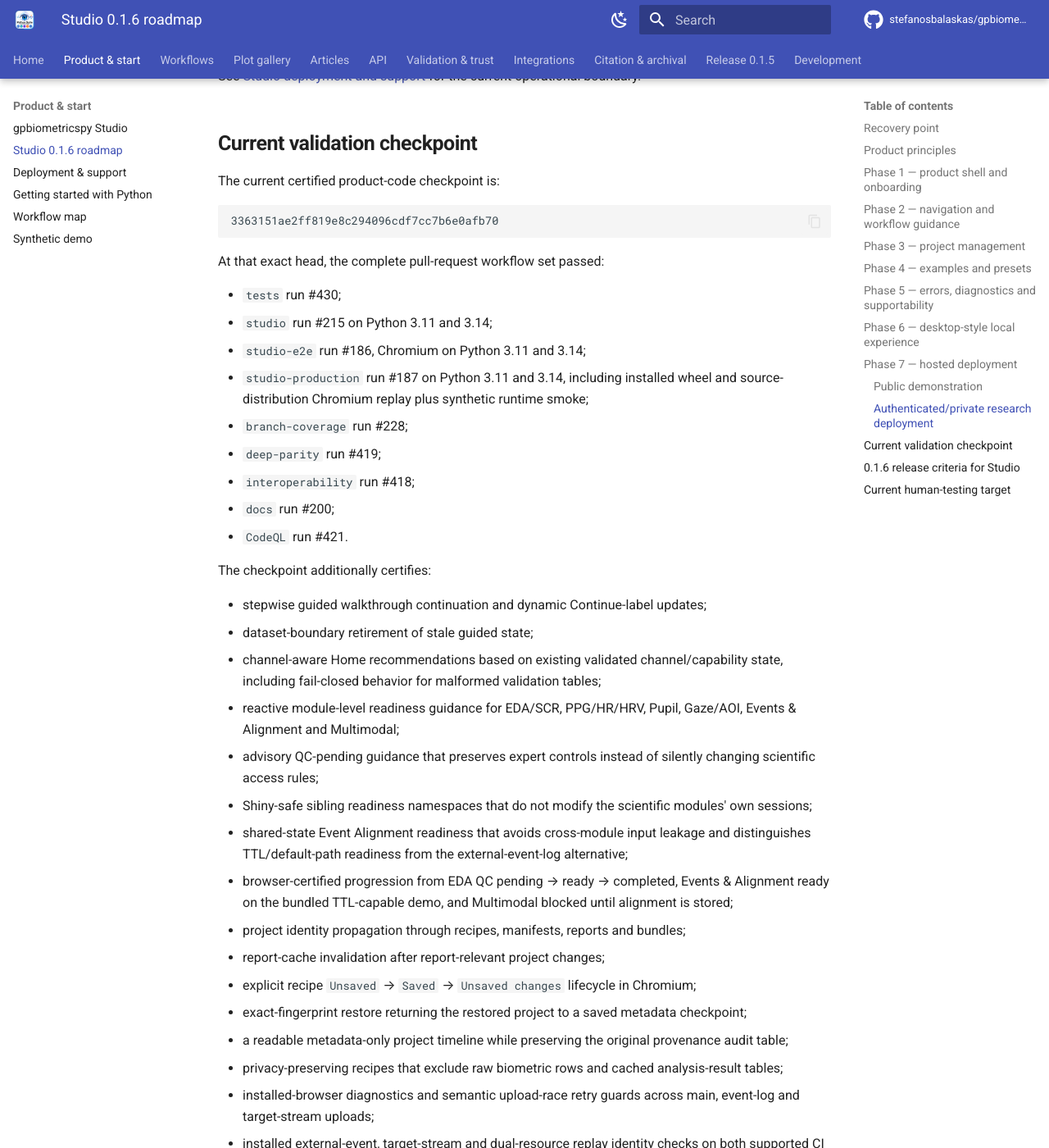
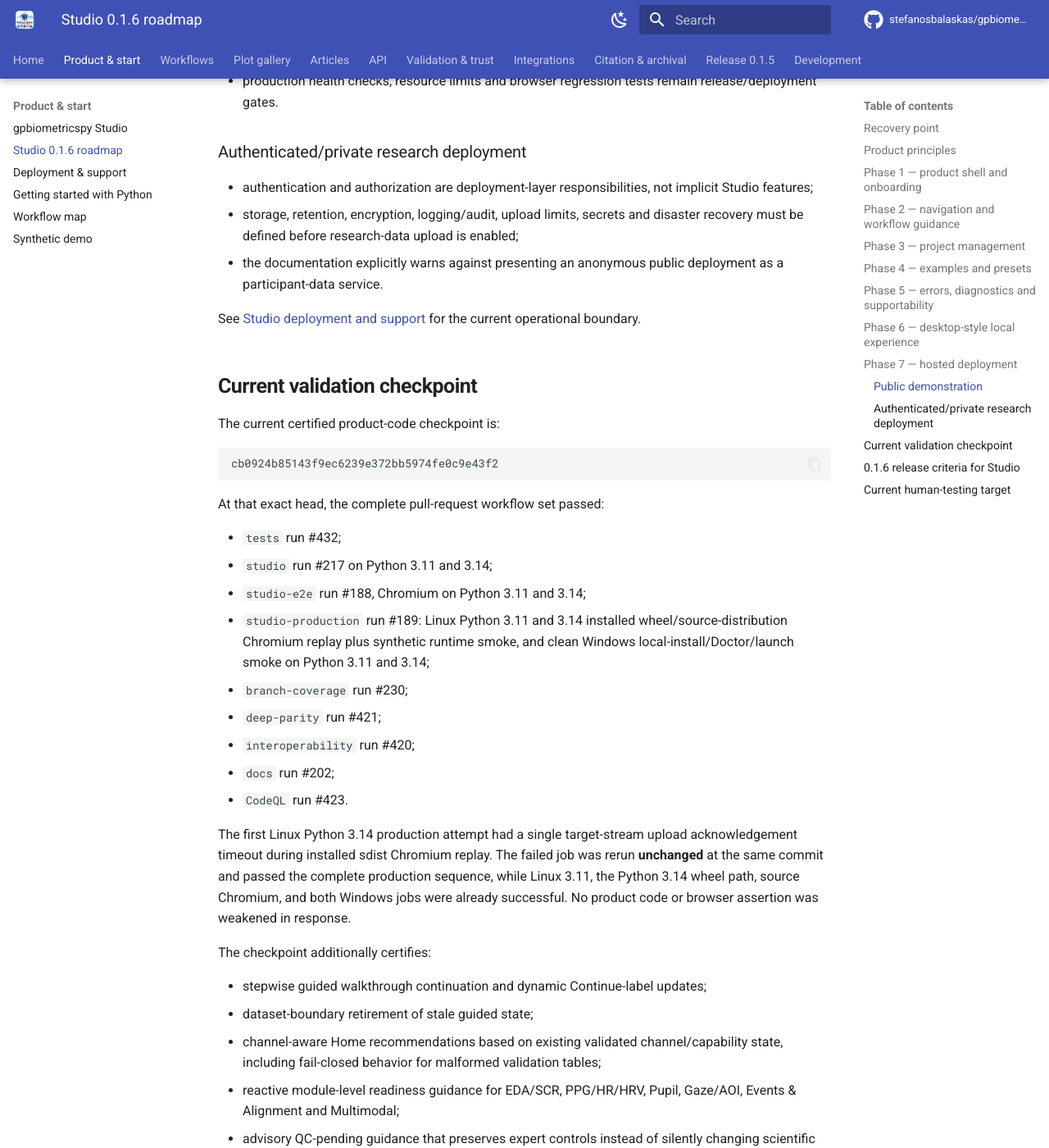
Before and after one commit to stefanosbalaskas/gpbiometricspy, an MkDocs documentation site: the page built from docs/studio-product-roadmap.md, in a window 1280 px wide and 1400 px high, scrolled down 7665 px. Shown: the whole window at 82% size. Built offline with MkDocs 1.6.1 and Material for MkDocs 9.7.7, drawn with Linux system fonts in a browser that asks for light colours; comment, search, counter and statistics services are not loaded; some of the changed text lies outside the part shown.

Commit message:
docs(studio): certify Windows release readiness

````diff
--- a/docs/studio-product-roadmap.md
+++ b/docs/studio-product-roadmap.md
@@ -41,6 +41,7 @@
 - product-first documentation home;
 - end-user Studio installation and first-session guide;
 - PATH-independent Windows launch instructions;
+- clean Windows installed-launch smoke is now CI-certified on Python 3.11 and 3.14;
 - guided Home screen with a visible Project → Quality → Analyze → Align → Model → Report path;
 - project-readiness and next-step summaries;
 - clearer sidebar hierarchy and session status;
@@ -128,13 +129,15 @@
 
 ## Phase 5 — errors, diagnostics and supportability
 
-Status: **structured remediation taxonomy, semantic retry hardening and production-browser evidence delivered**
+Status: **structured remediation, production-browser evidence and clean Windows installed-launch diagnostics delivered**
 
 - a privacy-safe Studio Doctor checks the Shiny dependency, packaged application/CSS assets, runtime mode and loopback binding;
 - `gpbiometricspy-studio-doctor` provides concise human-readable diagnostics;
 - `gpbiometricspy-studio-doctor --json` provides machine-readable support output;
 - diagnostics do not inspect raw biometric samples or transmit support information;
 - installed wheel/sdist production-browser failures preserve JUnit and Studio server diagnostics for both supported CI interpreters;
+- clean Windows CI creates a fresh isolated virtual environment, installs Studio non-editably, then verifies imports from outside the repository so the checkout cannot mask packaging defects;
+- Windows CI exercises Studio Doctor plus both the installed `gpbiometricspy-studio.exe` launcher and the PATH-independent `python -m studio.cli` launch path on Python 3.11 and 3.14;
 - installed upload retries match substantive missing-resource conditions rather than presentation punctuation for the main Gazepoint upload, external event log and target stream;
 - the external-event replay retry matcher is case-insensitive and uses resource-specific message fragments rather than exact complete status strings;
 - all existing external-event and target-stream replay identity checks, resource-fingerprint failures, pair/event counts, path non-disclosure assertions and exact-resource replay assertions remain unchanged;
@@ -152,11 +155,13 @@
 
 ## Phase 6 — desktop-style local experience
 
-Status: **browser-backed local launcher delivered as the intermediate product surface**
+Status: **browser-backed local launcher and clean Windows installed-launch certification delivered as the intermediate product surface**
 
 - Shiny for Python remains the single application engine;
 - `gpbiometricspy-studio-desktop` chooses an available loopback port and opens Studio automatically;
 - `--no-browser` supports manual/browser-managed startup and troubleshooting;
+- clean Windows CI verifies installed launch behavior on Python 3.11 and 3.14 from outside the repository;
+- the PATH-independent `python -m studio.cli` route is now an executable CI contract rather than documentation-only guidance;
 - next packaging evaluation: PyInstaller/Nuitka and, only if justified, a lightweight local webview;
 - a native-window wrapper remains packaging rather than a scientific-runtime rewrite;
 - signed installers wait until reproducible build/update policies are defined.
@@ -187,20 +192,22 @@
 The current certified product-code checkpoint is:
 
 ```text
-3363151ae2ff819e8c294096cdf7cc7b6e0afb70
+cb0924b85143f9ec6239e372bb5974fe0c9e43f2
 ```
 
 At that exact head, the complete pull-request workflow set passed:
 
-- `tests` run #430;
-- `studio` run #215 on Python 3.11 and 3.14;
-- `studio-e2e` run #186, Chromium on Python 3.11 and 3.14;
-- `studio-production` run #187 on Python 3.11 and 3.14, including installed wheel and source-distribution Chromium replay plus synthetic runtime smoke;
-- `branch-coverage` run #228;
-- `deep-parity` run #419;
-- `interoperability` run #418;
-- `docs` run #200;
-- `CodeQL` run #421.
+- `tests` run #432;
+- `studio` run #217 on Python 3.11 and 3.14;
+- `studio-e2e` run #188, Chromium on Python 3.11 and 3.14;
+- `studio-production` run #189: Linux Python 3.11 and 3.14 installed wheel/source-distribution Chromium replay plus synthetic runtime smoke, and clean Windows local-install/Doctor/launch smoke on Python 3.11 and 3.14;
+- `branch-coverage` run #230;
+- `deep-parity` run #421;
+- `interoperability` run #420;
+- `docs` run #202;
+- `CodeQL` run #423.
+
+The first Linux Python 3.14 production attempt had a single target-stream upload acknowledgement timeout during installed sdist Chromium replay. The failed job was rerun **unchanged** at the same commit and passed the complete production sequence, while Linux 3.11, the Python 3.14 wheel path, source Chromium, and both Windows jobs were already successful. No product code or browser assertion was weakened in response.
 
 The checkpoint additionally certifies:
 
@@ -233,7 +240,10 @@
 - Home teaching routes for physiology, eye tracking, event-linked multimodal work and modelling;
 - browser-verified agreement between documented Guided defaults and the corresponding live EDA/model/cluster controls;
 - browser-verified non-execution: navigating through preset guidance does not run an analysis or increment the project analysis count;
-- preservation of the validated cluster-permutation design boundary and measurement/interpretation guardrails.
+- preservation of the validated cluster-permutation design boundary and measurement/interpretation guardrails;
+- a clean Windows virtual-environment install on Python 3.11 and 3.14 with import resolution verified from outside the repository checkout;
+- successful Windows Studio Doctor execution through the installed diagnostic entry point and module route;
+- successful loopback startup through both `gpbiometricspy-studio.exe` and `python -m studio.cli` on both Windows interpreters.
 
 Further product-polish commits must pass the same normal pull-request gates before they supersede this checkpoint.
 
@@ -244,7 +254,7 @@
 - all existing scientific package gates remain green;
 - Studio smoke, Chromium E2E and production/distribution gates remain green;
 - no regression in public synthetic fail-closed behavior;
-- Windows local launch instructions tested on a clean environment;
+- clean Windows install → Studio Doctor → launch remains CI-green on Python 3.11 and 3.14;
 - onboarding path tested by a human from install → guided demo → QC → analysis → report;
 - keyboard and narrow-viewport browser checks remain green;
 - project/replay fingerprint guards remain fail-closed;
@@ -253,7 +263,7 @@
 
 ## Current human-testing target
 
-The immediate target is now the **guided first-session experience with channel-aware guidance, actionable recovery, teaching context and privacy-safe project continuity**:
+The immediate target is now the **guided first-session experience with channel-aware guidance, actionable recovery, teaching context and privacy-safe project continuity**. Automated clean-install/Doctor/launch coverage is now in place on Windows, so human validation should focus on the researcher-facing workflow after launch:
 
 ```text
 install
````
